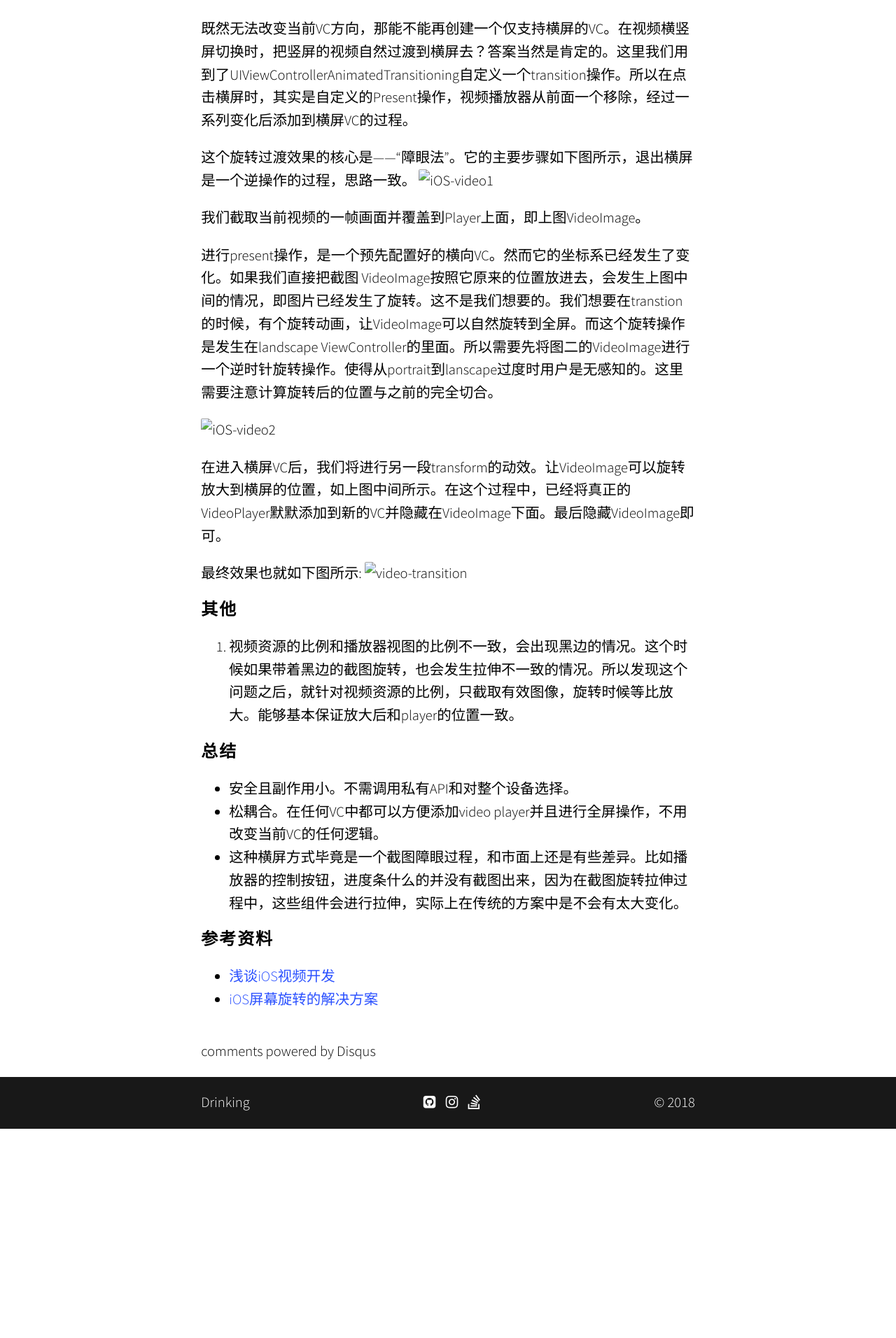
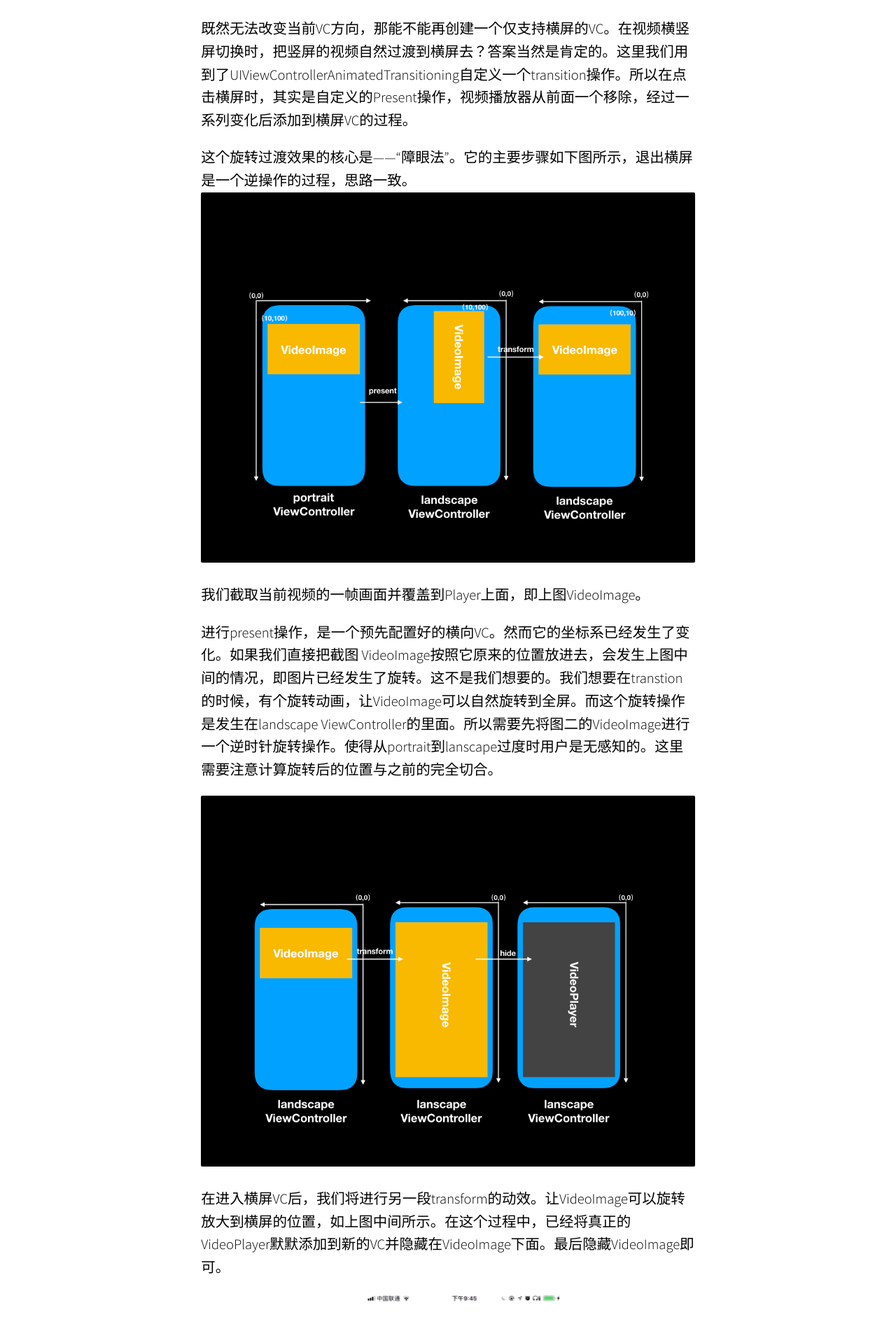
Before and after one commit to drinking/drinking.github.io, a Jekyll site: the page built from _posts/2018-02-21-iOS-video-rotation.md, in a window 1280 px wide. Shown: the part 1269-3181 px from the top of the page at 70% size. Built offline with Jekyll 4.4.1, drawn with Linux system fonts in a browser that asks for light colours; nearby versions of some CDN libraries; some web fonts are replaced; comment, search, counter and statistics services are not loaded; before the commit the page ends 2882 px from its top, so only the background shows below that.

Commit message:
Update Image path

```diff
--- a/_posts/2018-02-21-iOS-video-rotation.md
+++ b/_posts/2018-02-21-iOS-video-rotation.md
@@ -33,18 +33,20 @@ comments: true
 既然无法改变当前VC方向，那能不能再创建一个仅支持横屏的VC。在视频横竖屏切换时，把竖屏的视频自然过渡到横屏去？答案当然是肯定的。这里我们用到了UIViewControllerAnimatedTransitioning自定义一个transition操作。所以在点击横屏时，其实是自定义的Present操作，视频播放器从前面一个移除，经过一系列变化后添加到横屏VC的过程。
 
 这个旋转过渡效果的核心是——“障眼法”。它的主要步骤如下图所示，退出横屏是一个逆操作的过程，思路一致。
-![iOS-video1](assets/img/iOS-video1.jpeg)
+![iOS-video1](/assets/img/2018/iOS-video1.jpeg)
 
 我们截取当前视频的一帧画面并覆盖到Player上面，即上图VideoImage。
 
 进行present操作，是一个预先配置好的横向VC。然而它的坐标系已经发生了变化。如果我们直接把截图 VideoImage按照它原来的位置放进去，会发生上图中间的情况，即图片已经发生了旋转。这不是我们想要的。我们想要在transtion的时候，有个旋转动画，让VideoImage可以自然旋转到全屏。而这个旋转操作是发生在landscape ViewController的里面。所以需要先将图二的VideoImage进行一个逆时针旋转操作。使得从portrait到lanscape过度时用户是无感知的。这里需要注意计算旋转后的位置与之前的完全切合。
 
-![iOS-video2](assets/img/iOS-video2.jpeg)
+![iOS-video2](/assets/img/2018/iOS-video2.jpeg)
+
 
 在进入横屏VC后，我们将进行另一段transform的动效。让VideoImage可以旋转放大到横屏的位置，如上图中间所示。在这个过程中，已经将真正的VideoPlayer默默添加到新的VC并隐藏在VideoImage下面。最后隐藏VideoImage即可。
 
 最终效果也就如下图所示:
-![video-transition](assets/img/video-transition.gif)
+![video-transition](/assets/img/2018/video-transition.gif)
+
 
 ### 其他
 1. 视频资源的比例和播放器视图的比例不一致，会出现黑边的情况。这个时候如果带着黑边的截图旋转，也会发生拉伸不一致的情况。所以发现这个问题之后，就针对视频资源的比例，只截取有效图像，旋转时候等比放大。能够基本保证放大后和player的位置一致。
```
Also changed, not shown: _posts/assets/img/trending.jpg (deleted), assets/img/2018/iOS-video1.jpeg (renamed from _posts/assets/img/iOS-video1.jpeg), assets/img/2018/iOS-video2.jpeg (renamed from _posts/assets/img/iOS-video2.jpeg), assets/img/2018/video-transition.gif (renamed from _posts/assets/img/video-transition.gif).
